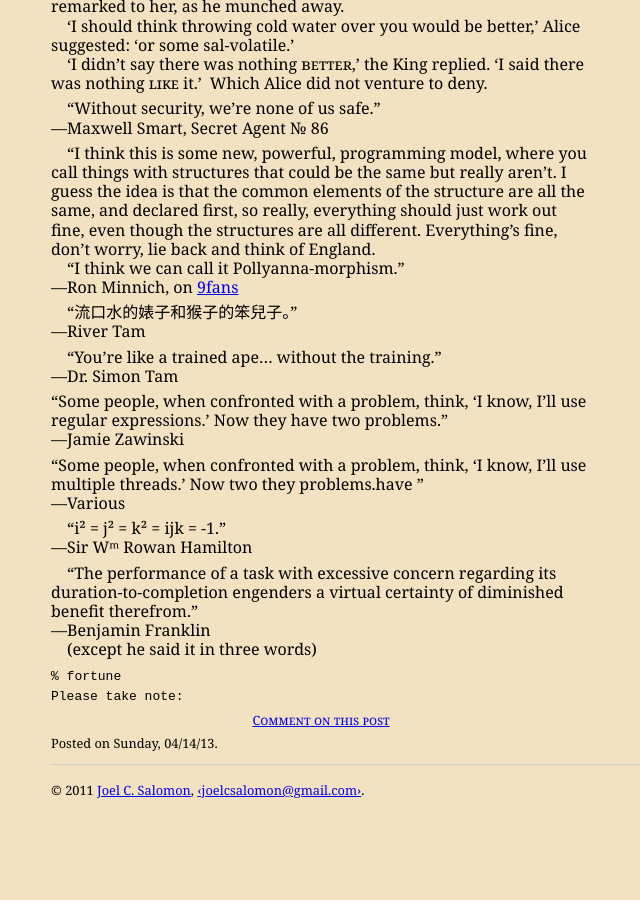
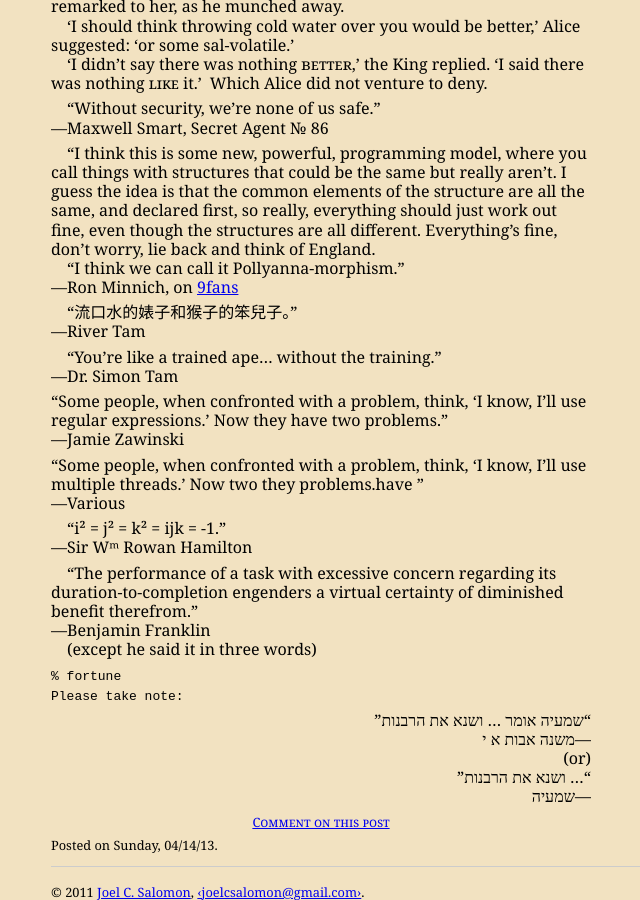
Before and after one commit to jcsalomon/jcsalomon.github.io, a Jekyll site: the page built from _posts/2013-04-14-quotes.html, in a window 1280 px wide and 900 px high, scrolled down 994 px. Shown: the whole window, without its empty margins (119-759 px from the left). Built offline with Jekyll 4.4.1, drawn with Linux system fonts in a browser that asks for light colours; before the commit the page ends 1792 px from its top, so only the background shows below that.

Commit message:
Add out-of-context quote re. Rabbinate

```diff
--- a/_posts/2013-04-14-quotes.html
+++ b/_posts/2013-04-14-quotes.html
@@ -163,3 +163,9 @@ summary: "The “Favorite Quotations” list on my Facebook profile has gotten h
   <code>% fortune<br />
   Please take note:</code>
 </p>
+
+<p id="rabbinate" dir="rtl" lang="he" xml:lang="he">
+  “שמעיה אומר … ושנא את הרבנות”<br />—משנה אבות א י<br />
+  <span dir="ltr" lang="en" xml:lang="en">(or)</span><br />
+  “… ושנא את הרבנות”<br />—שמעיה
+</p>
```
